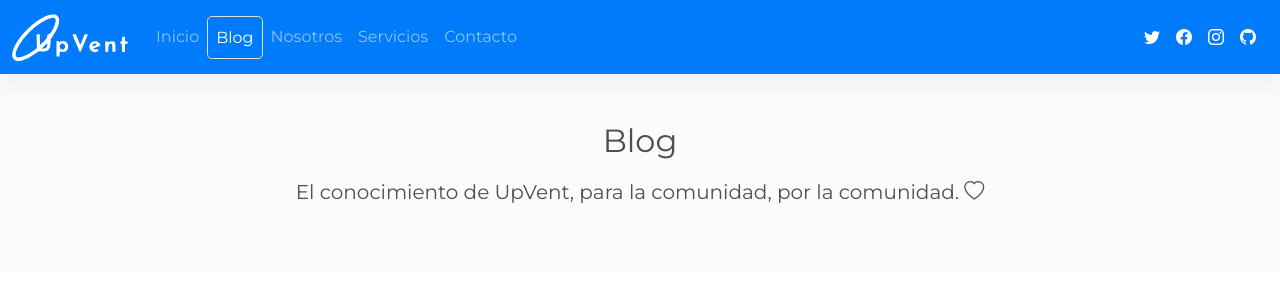
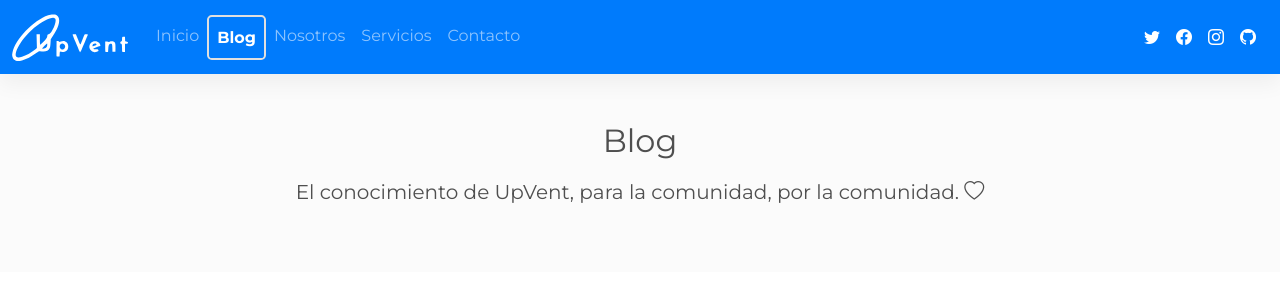
Before and after one commit to UpVent/upvent.codes, a Django app: page /blog/ in a window 1280 px wide. Shown: the top 300 px of the page. Run offline with Django 3.2, Linux system fonts and the light colour scheme; data that the repository does not hold is empty; some libraries are stand-ins or nearby versions.

Commit message:
Improved navbar UX

```diff
--- a/UpVent/core/templates/core/base.html
+++ b/UpVent/core/templates/core/base.html
@@ -43,19 +43,19 @@
                     <ul class="navbar-nav me-auto mb-2 mb-lg-0">
 
                         <li class="nav-item">
-                            <a {% if request.path == '/' %} class="nav-link active border border rounded-3" {% else %} class="nav-link" {% endif %} href="{% url 'index' %}">Inicio</a>
+                            <a {% if request.path == '/' %} class="nav-link active border border-2 rounded-3 fw-bold" {% else %} class="nav-link" {% endif %} href="{% url 'index' %}">Inicio</a>
                         </li>
                         <li class="nav-item">
-                            <a {% if request.path == '/blog/' %} class="nav-link active border rounded-3" {% else %} class="nav-link" {% endif %} href="{% url 'blog:home' %}">Blog</a>
+                            <a {% if request.path == '/blog/' %} class="nav-link active border border-2 rounded-3 fw-bold" {% else %} class="nav-link" {% endif %} href="{% url 'blog:home' %}">Blog</a>
                         </li>
                         <li class="nav-item">
-                            <a {% if request.path == '/about/' %} class="nav-link active border rounded-3" {% else %} class="nav-link" {% endif %} href="{% url 'about' %}">Nosotros</a>
+                            <a {% if request.path == '/about/' %} class="nav-link active border border-2 rounded-3 fw-bold" {% else %} class="nav-link" {% endif %} href="{% url 'about' %}">Nosotros</a>
                         </li>
                         <li class="nav-item">
-                            <a {% if request.path == '/services/' %} class="nav-link active border rounded-3" {% else %} class="nav-link" {% endif %} href="{% url 'services' %}">Servicios</a>
+                            <a {% if request.path == '/services/' %} class="nav-link active border border-2 rounded-3 fw-bold" {% else %} class="nav-link" {% endif %} href="{% url 'services' %}">Servicios</a>
                         </li>
                         <li class="nav-item">
-                            <a {% if request.path == '/contact/' %} class="nav-link active border rounded-3" {% else %} class="nav-link" {% endif %} href="{% url 'contact:home' %}">Contacto</a>
+                            <a {% if request.path == '/contact/' %} class="nav-link active border border-2 rounded-3 fw-bold" {% else %} class="nav-link" {% endif %} href="{% url 'contact:home' %}">Contacto</a>
                         </li>
 
                     </ul>
```
